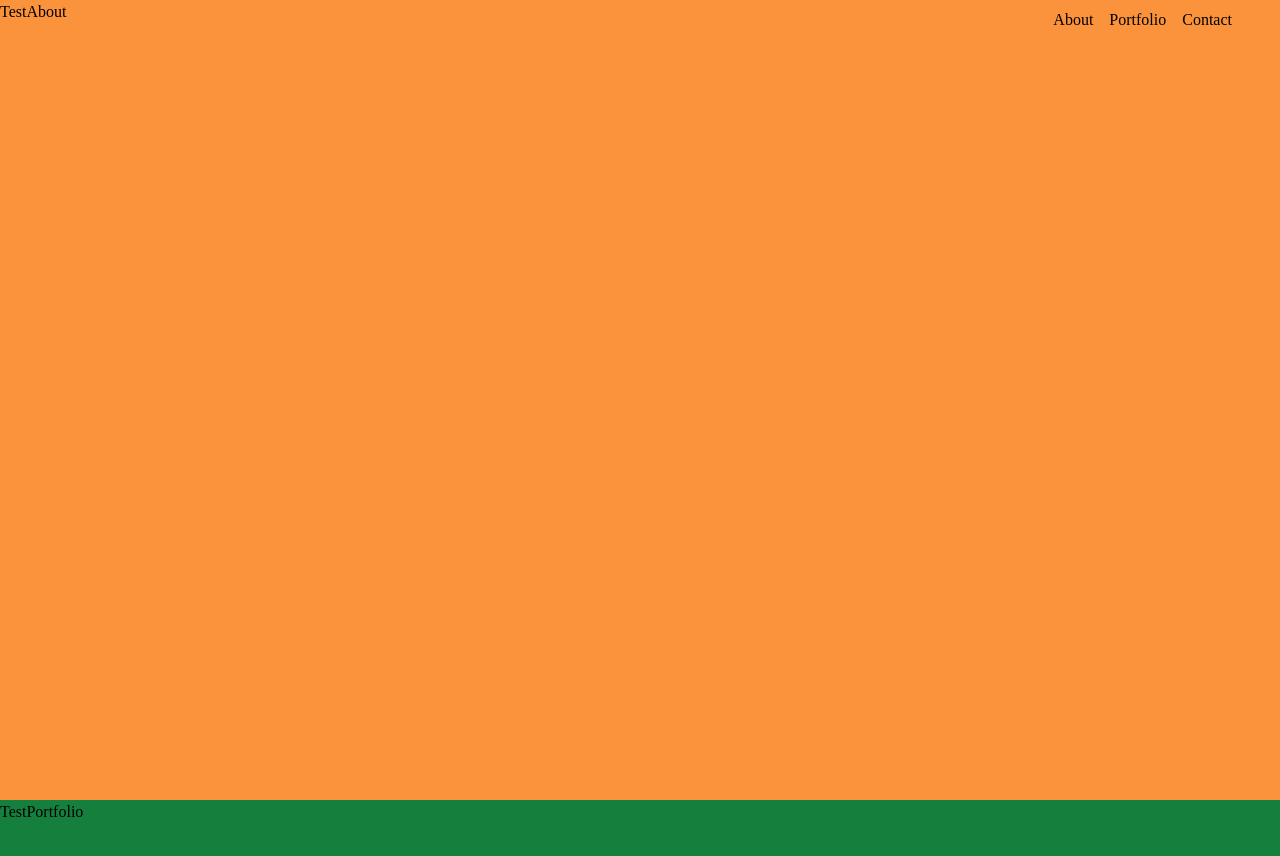
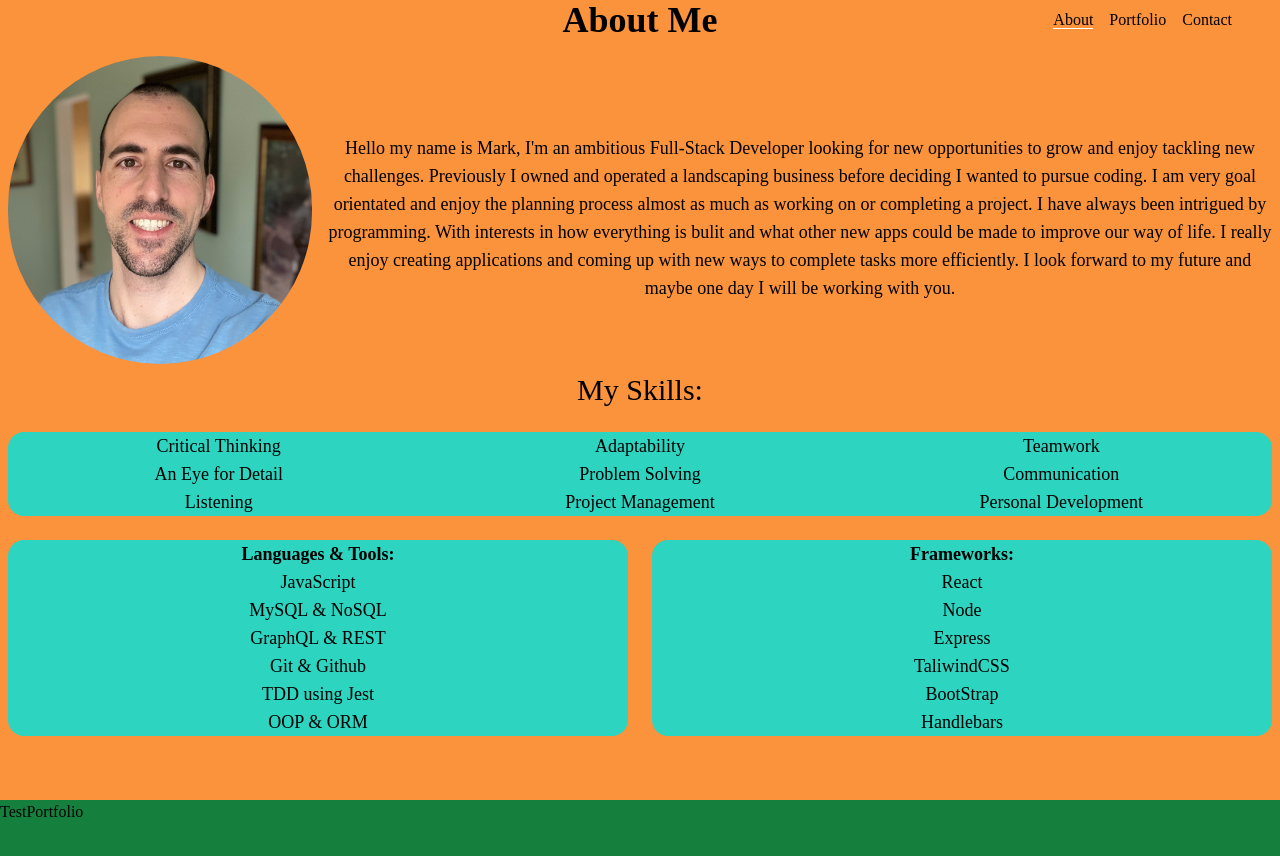
Before and after one commit to MpAlfano/React-Portfolio, a React (Create React App) app: page /Resume in a window 1280 px wide. Shown: the top 856 px of the page. Built offline with nearby package versions, Linux system fonts and the light colour scheme; a web font is replaced by a local one.

Commit message:
added in scrolling full width pages

```diff
--- a/package.json
+++ b/package.json
@@ -17,6 +17,7 @@
     "react-dom": "^17.0.2",
     "react-router-dom": "^6.2.2",
     "react-scripts": "5.0.0",
+    "react-scroll": "^1.8.7",
     "web-vitals": "^2.1.4"
   },
   "scripts": {
--- a/src/components/pages/TestAbout.js
+++ b/src/components/pages/TestAbout.js
@@ -1,5 +1,88 @@
 import React from "react";
+import profPicture from "..//images/bio.jpg";
 
 export default function TestAbout() {
-  return <div className="h-screen bg-orange-400">TestAbout</div>;
+  return (
+    <div className="h-screen bg-orange-400" id="about">
+      <h1 className="text-center font-bold text-xl lg:text-4xl text-black">
+        About Me
+      </h1>
+      <div className="container mt-2 mx-auto">
+        <div className="md:flex">
+          <div className="flex-1 text-black text-center">
+            <div className="lg:flex lg:items-center">
+              <div className="flex justify-center lg:flex-shrink-0">
+                <img
+                  className="w-72 lg:w-80 rounded-full p-2"
+                  src={profPicture}
+                  alt="GitFit"
+                />
+              </div>
+              <div className="mt-4 px-2 text-state md:text-lg lg:text-lg">
+                <p>
+                  Hello my name is Mark, I'm an ambitious Full-Stack Developer
+                  looking for new opportunities to grow and enjoy tackling new
+                  challenges. Previously I owned and operated a landscaping
+                  business before deciding I wanted to pursue coding. I am very
+                  goal orientated and enjoy the planning process almost as much
+                  as working on or completing a project. I have always been
+                  intrigued by programming. With interests in how everything is
+                  bulit and what other new apps could be made to improve our way
+                  of life. I really enjoy creating applications and coming up
+                  with new ways to complete tasks more efficiently. I look
+                  forward to my future and maybe one day I will be working with
+                  you.
+                </p>
+              </div>
+              <br></br>
+            </div>
+            <div className="px-2">
+              <h1 className="text-3xl">My Skills:</h1>
+              <br></br>
+              <div className="bg-teal-400 rounded-2xl">
+                <ul className="text-lg grid sm:grid-cols-auto md:grid-cols-3 lg:-grid-cols-3">
+                  <li>Critical Thinking</li>
+                  <li>Adaptability</li>
+                  <li>Teamwork</li>
+                  <li>An Eye for Detail</li>
+                  <li>Problem Solving</li>
+                  <li>Communication</li>
+                  <li>Listening</li>
+                  <li>Project Management</li>
+                  <li>Personal Development</li>
+                </ul>
+              </div>
+              <br></br>
+              <div className="grid sm:grid-cols-auto md:grid-cols-2 lg:-grid-cols-2 gap-6">
+                <div className="bg-teal-400 rounded-2xl">
+                  <h1 className="text-lg font-bold">Languages & Tools:</h1>
+                  <ul className="text-lg">
+                    <li>JavaScript</li>
+                    <li>MySQL & NoSQL</li>
+                    <li>GraphQL & REST</li>
+                    <li>Git & Github</li>
+                    <li>TDD using Jest</li>
+                    <li>OOP & ORM</li>
+                  </ul>
+                </div>
+
+                <div className="bg-teal-400 rounded-2xl">
+                  <h1 className="text-lg font-bold">Frameworks:</h1>
+                  <ul className="text-lg">
+                    <li>React</li>
+                    <li>Node</li>
+                    <li>Express</li>
+                    <li>TaliwindCSS</li>
+                    <li>BootStrap</li>
+                    <li>Handlebars</li>
+                  </ul>
+                </div>
+              </div>
+              <br></br>
+            </div>
+          </div>
+        </div>
+      </div>
+    </div>
+  );
 }
--- a/src/components/pages/TestContact.js
+++ b/src/components/pages/TestContact.js
@@ -1,5 +1,9 @@
 import React from "react";
 
 export default function TestContact() {
-  return <div className="h-screen bg-blue-400">TestContact</div>;
+  return (
+    <div className="h-screen bg-blue-400" id="contact">
+      TestContact
+    </div>
+  );
 }
--- a/src/components/pages/TestNav.js
+++ b/src/components/pages/TestNav.js
@@ -1,12 +1,46 @@
 import React from "react";
+import { Link, animateScroll } from "react-scroll";
 
 export default function TestNav() {
   return (
     <div className="fixed top-0 w-full inline">
-      <ul className="flex justify-end p-2 pr-10">
-        <li className="px-2">About</li>
-        <li className="px-2">Portfolio</li>
-        <li className="px-2">Contact</li>
+      <ul className="flex justify-end p-2 pr-10 ">
+        <li className="px-2 navbar">
+          <Link
+            activeClass="active"
+            to="about"
+            spy={true}
+            smooth={true}
+            offset={0}
+            duration={500}
+          >
+            About
+          </Link>
+        </li>
+        <li className="px-2 navbar">
+          <Link
+            activeClass="active"
+            to="portfolio"
+            spy={true}
+            smooth={true}
+            offset={0}
+            duration={500}
+          >
+            Portfolio
+          </Link>
+        </li>
+        <li className="px-2 navbar">
+          <Link
+            activeClass="active"
+            to="contact"
+            spy={true}
+            smooth={true}
+            offset={0}
+            duration={500}
+          >
+            Contact
+          </Link>
+        </li>
       </ul>
     </div>
   );
--- a/src/components/pages/TestPortfolio.js
+++ b/src/components/pages/TestPortfolio.js
@@ -1,5 +1,9 @@
 import React from "react";
 
 export default function TestPortfolio() {
-  return <div className="h-screen bg-green-700">TestPortfolio</div>;
+  return (
+    <div className="h-screen bg-green-700" id="portfolio">
+      TestPortfolio
+    </div>
+  );
 }
--- a/src/index.css
+++ b/src/index.css
@@ -8,21 +8,6 @@
   }
 }
 
-@media (min-width: 1024px) {
-  .profPic {
-    display: flex;
-    margin: 15px auto !important;
-    width: 24rem;
-    border: 1px solid black;
-    border-radius: 8px;
-  }
+.navbar > .active {
+  border-bottom: 1px solid white
 }
-
-@media (min-width: 768px) {
-  .profDiv {
-    display: flex;
-    flex-direction: column;
-    font-variant: JIS04;
-    margin: 0 auto;
-  }
-}
```
Also changed, not shown: 2 other files (tests, documents, lock files or other folders).
